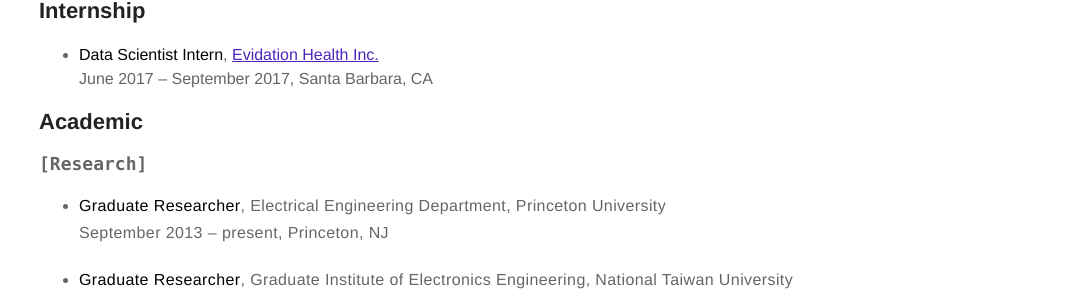
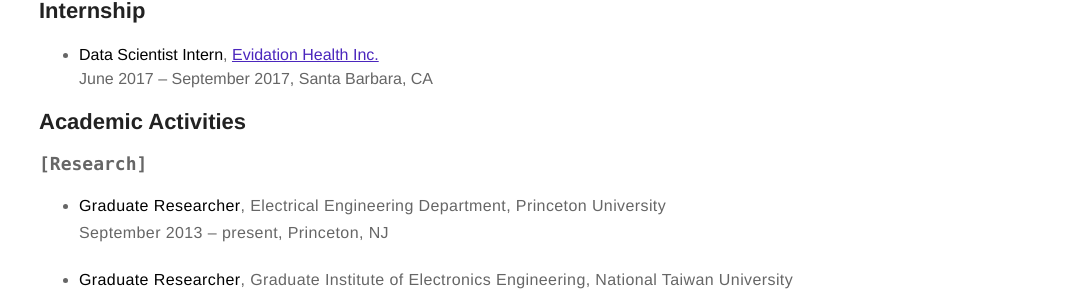
Before and after one commit to Li-FangCheng/li-fangcheng.github.io, a Jekyll site: the page built from experience.md, in a window 1280 px wide. Shown: the part 467-766 px from the top of the page, without its empty margins (196-1280 px from the left). Built offline with Jekyll 4.4.1, drawn with Linux system fonts in a browser that asks for light colours.

Commit message:
minor update

```diff
--- a/experience.md
+++ b/experience.md
@@ -9,7 +9,7 @@ banner-image: /assets/images/banner/banner-experience.jpg
 * **Data Scientist Intern**, [Evidation Health Inc.](https://evidation.com/){:target="_blank"}\\
 June 2017 -- September 2017, Santa Barbara, CA
 
-## Academic
+## Academic Activities
 ### [Research]
 * **Graduate Researcher**, Electrical Engineering Department, Princeton University\\
 September 2013 -- present, Princeton, NJ
```
Also changed, not shown: publications.md (+3 -3 lines).
